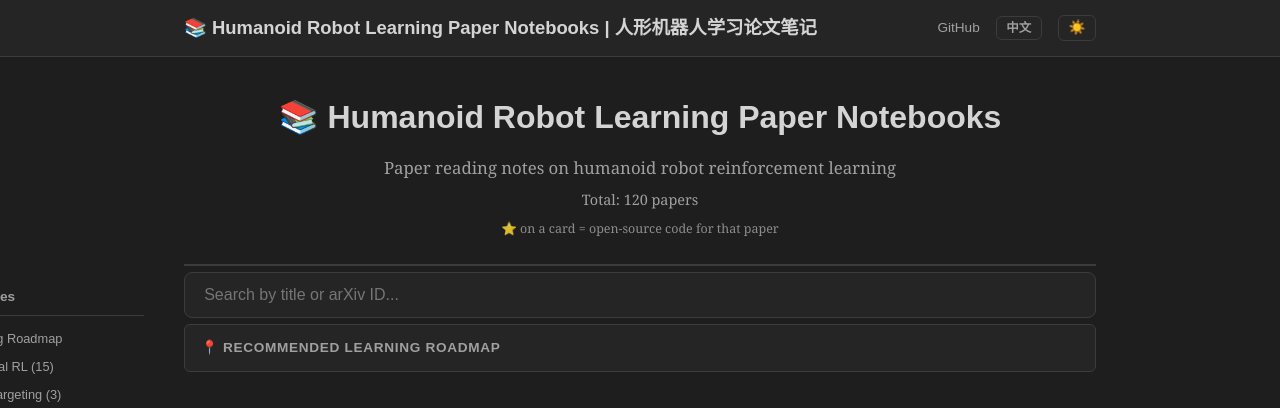
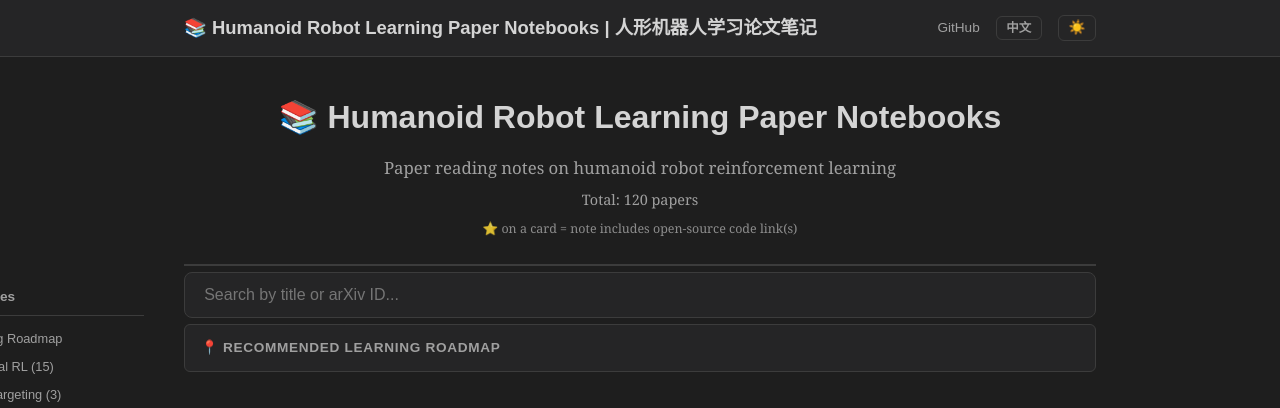
Before and after one commit to ImChong/Humanoid_Robot_Learning_Paper_Notebooks, a Jekyll site: the page built from index.html, in a window 1280 px wide and 900 px high. Shown: the top 408 px of the window. Built offline with Jekyll 4.4.1, drawn with Linux system fonts in a browser that asks for light colours.

Commit message:
docs(Home): 图例与星标提示改为「笔记含开源源码链接」
与 has_open_source 的判定口径一致，强调笔记基本信息表中的链接。

Co-authored-by: Chong Liu <chongliu2021@163.com>

```diff
--- a/_includes/paper-card.html
+++ b/_includes/paper-card.html
@@ -1,4 +1,4 @@
 <a href="{{ site.baseurl }}{{ include.paper.url | escape }}" class="paper-card">
   <span class="paper-title" data-en="{{ include.paper.title | escape }}" data-zh="{{ include.paper.zhname | escape }}">{{ include.paper.title | escape }}</span>
-  {% if include.paper.has_open_source %}<span class="paper-opensource" aria-label="有开源源码" title="有开源源码">⭐️</span>{% endif %}
+  {% if include.paper.has_open_source %}<span class="paper-opensource" aria-label="笔记含开源源码链接" title="笔记含开源源码链接">⭐️</span>{% endif %}
 </a>
--- a/index.html
+++ b/index.html
@@ -17,7 +17,7 @@ title: "Home"
     {% endif %}
   {% endfor %}
   <p class="subtitle" id="paper-count-label" data-en="Total: {{ paper_count | escape }} papers" data-zh="共 {{ paper_count | escape }} 篇笔记">Total: {{ paper_count | escape }} papers</p>
-  <p class="index-legend" data-en="⭐️ on a card = open-source code for that paper" data-zh="卡片末尾 ⭐️ = 该论文有对应开源源码">⭐️ on a card = open-source code for that paper</p>
+  <p class="index-legend" data-en="⭐️ on a card = note includes open-source code link(s)" data-zh="卡片末尾 ⭐️ = 笔记含开源源码链接">⭐️ on a card = note includes open-source code link(s)</p>
 </div>
 
 <div class="index-layout">
```
